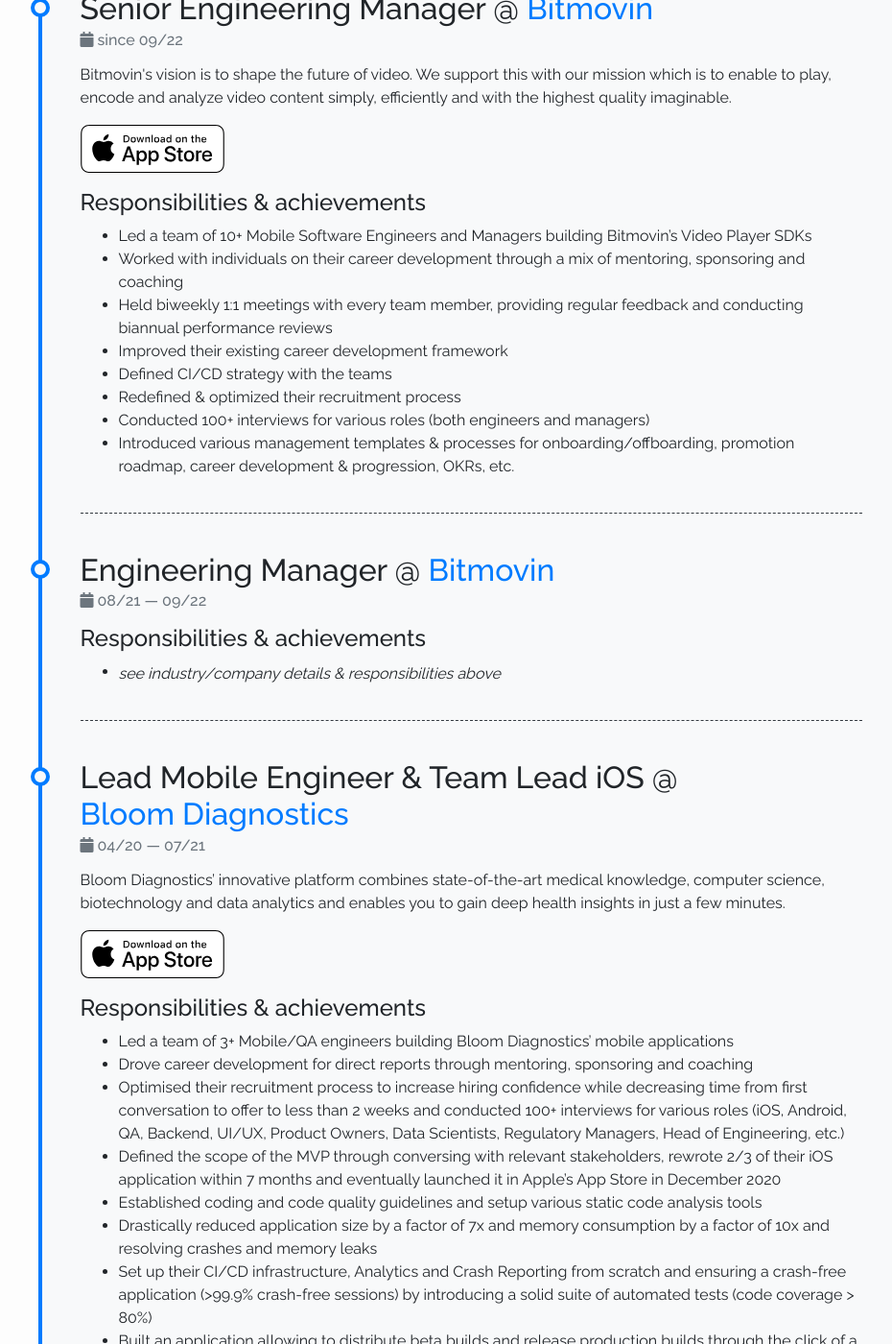
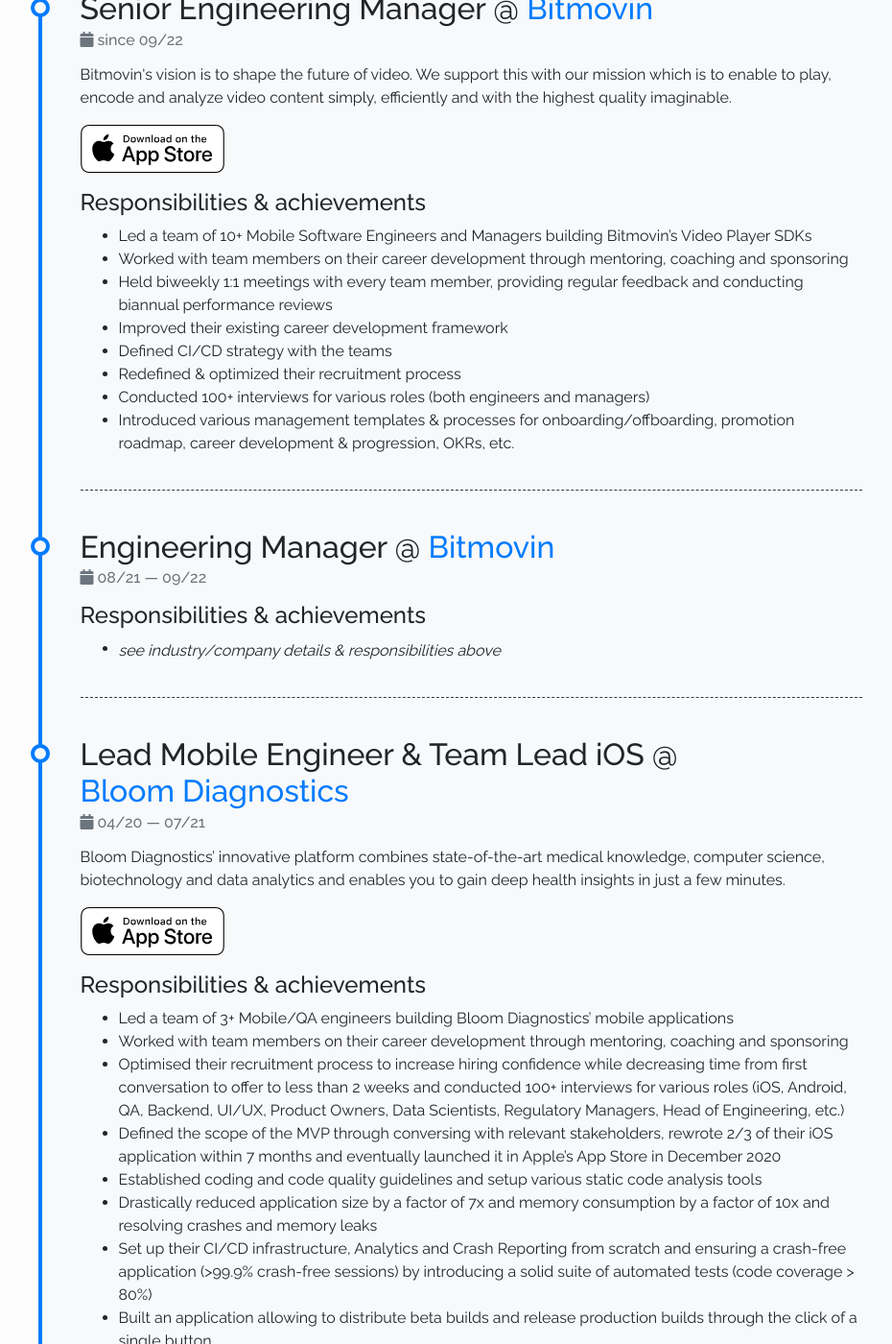
Before and after one commit to christophaigner/christophaigner.github.io, a Jekyll site: the page built from pages/about.md, in a window 1280 px wide and 1400 px high, scrolled down 998 px. Shown: the whole window at 96% size, without its empty margins (149-1079 px from the left). Built offline with Jekyll 4.4.1, drawn with Linux system fonts in a browser that asks for light colours; nearby versions of some CDN libraries.

Commit message:
Improve phrasing in responsibilities

```diff
--- a/_data/timeline.yml
+++ b/_data/timeline.yml
@@ -8,7 +8,7 @@
     and analyze video content simply, efficiently and with the highest quality imaginable.
   responsibilities:
     - Led a team of 10+ Mobile Software Engineers and Managers building Bitmovin’s Video Player SDKs
-    - Worked with individuals on their career development through a mix of mentoring, sponsoring and coaching
+    - Worked with team members on their career development through mentoring, coaching and sponsoring
     - Held biweekly 1:1 meetings with every team member, providing regular feedback and conducting biannual performance reviews
     - Improved their existing career development framework
     - Defined CI/CD strategy with the teams
@@ -36,7 +36,7 @@
     enables you to gain deep health insights in just a few minutes.
   responsibilities:
     - Led a team of 3+ Mobile/QA engineers building Bloom Diagnostics’ mobile applications
-    - Drove career development for direct reports through mentoring, sponsoring and coaching
+    - Worked with team members on their career development through mentoring, coaching and sponsoring
     - Optimised their recruitment process to increase hiring confidence while decreasing time from first conversation to offer to less than 2 weeks and conducted 100+ interviews for various roles (iOS, Android, QA, Backend, UI/UX, Product Owners, Data Scientists, Regulatory Managers, Head of Engineering, etc.)
     - Defined the scope of the MVP through conversing with relevant stakeholders, rewrote 2/3 of their iOS application within 7 months and eventually launched it in Apple’s App Store in December 2020
     - Established coding and code quality guidelines and setup various static code analysis tools
```
